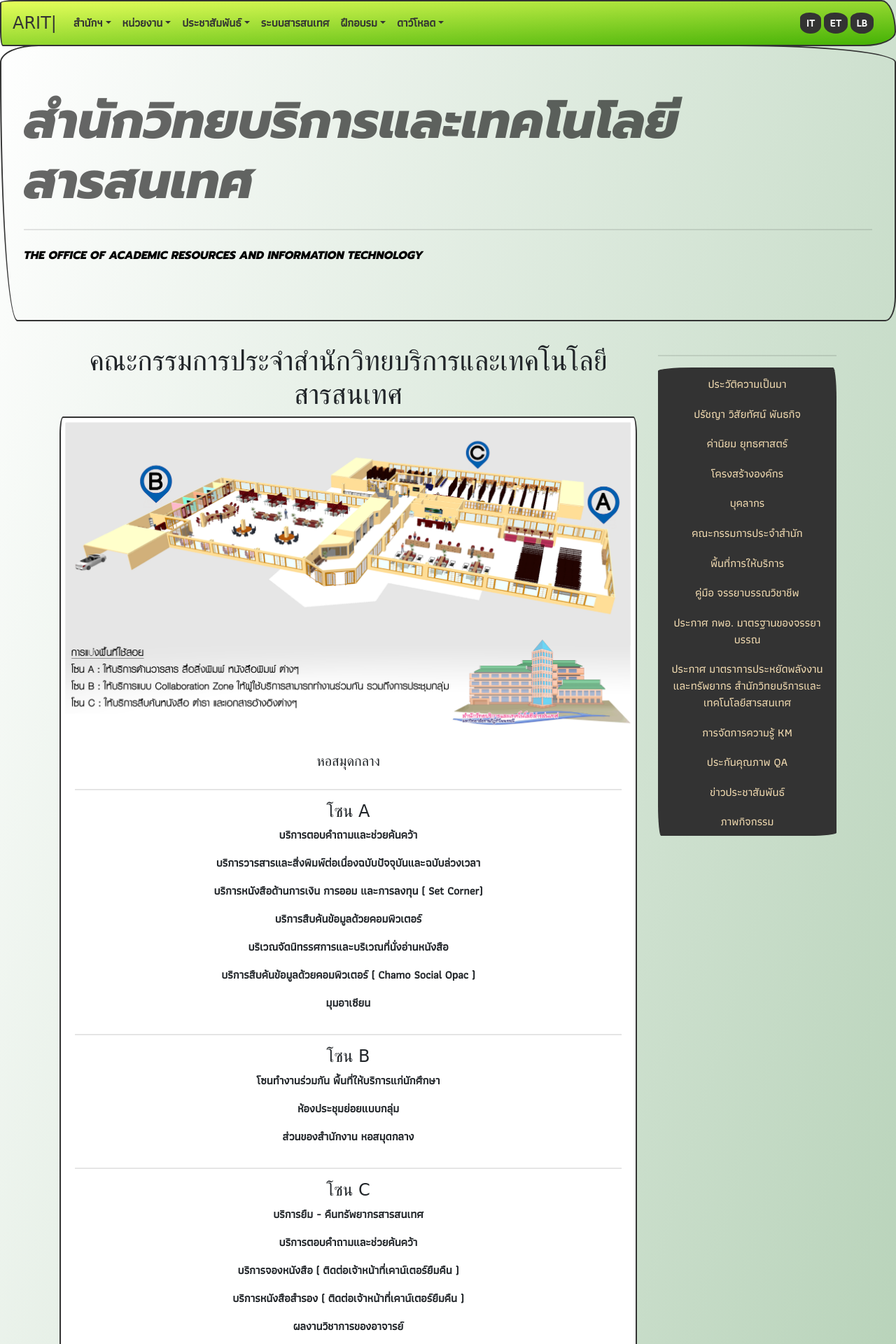
After one commit to kantanopcat/bootstrap.demo.true, a PHP site: page /area.php in a window 1280 px wide. The commit adds this page. Shown: the top 1920 px of the page at 70% size. Run offline with PHP 8.4, Linux system fonts and the light colour scheme; some libraries are stand-ins or nearby versions; some web fonts are replaced.

Commit message:
commit 9 16 2020

```diff
--- /dev/null
+++ b/area.php
@@ -0,0 +1,172 @@
+<!DOCTYPE html>
+<html lang="en">
+<head>
+    <meta charset="UTF-8">
+    <meta name="viewport" content="width=device-width, initial-scale=1.0">
+    <title> ARIT | สำนักวิทยบริการและเทคโนโลยีสารสนเทศ</title>
+    <LINK REL="SHORTCUT ICON" HREF="http://www.arit.rbru.ac.th/img/ico/RBRU.ico">
+    <link href="https://fonts.googleapis.com/css2?family=Athiti:wght@500&display=swap" rel="stylesheet"> <!-- font-family: 'Prompt', sans-serif; เมนู-->
+    <link href="https://fonts.googleapis.com/css2?family=Prompt:ital,wght@1,800&display=swap" rel="stylesheet"> <!-- font-family: 'Sriracha', cursive; header-->
+    <link href="https://fonts.googleapis.com/css2?family=Prompt:ital,wght@1,800&display=swap" rel="stylesheet"> <!-- font-family: 'Prompt', sans-serif; เนื้อหาทั่วไป-->
+    <link rel="stylesheet" href="css/stypesheet.css">
+
+    <link rel="stylesheet" href="https://stackpath.bootstrapcdn.com/bootswatch/4.5.2/sketchy/bootstrap.min.css" integrity="sha384-RxqHG2ilm4r6aFRpGmBbGTjsqwfqHOKy1ArsMhHusnRO47jcGqpIQqlQK/kmGy9R" crossorigin="anonymous">
+    <script src="https://code.jquery.com/jquery-3.5.1.slim.min.js" integrity="sha384-DfXdz2htPH0lsSSs5nCTpuj/zy4C+OGpamoFVy38MVBnE+IbbVYUew+OrCXaRkfj" crossorigin="anonymous"></script>
+    <script src="https://cdn.jsdelivr.net/npm/popper.js@1.16.1/dist/umd/popper.min.js" integrity="sha384-9/reFTGAW83EW2RDu2S0VKaIzap3H66lZH81PoYlFhbGU+6BZp6G7niu735Sk7lN" crossorigin="anonymous"></script>
+    <script src="https://stackpath.bootstrapcdn.com/bootstrap/4.5.2/js/bootstrap.min.js" integrity="sha384-B4gt1jrGC7Jh4AgTPSdUtOBvfO8shuf57BaghqFfPlYxofvL8/KUEfYiJOMMV+rV" crossorigin="anonymous"></script>
+    <script src="js/components.js"></script>
+
+
+
+</head>
+
+<body>
+
+    <main-manu></main-manu>
+
+    <header>
+        <div class="jumbotron">
+            <h1 class="display-3">สำนักวิทยบริการและเทคโนโลยีสารสนเทศ</h1>
+            <hr class="my-4">
+            <p>THE OFFICE OF ACADEMIC RESOURCES AND INFORMATION TECHNOLOGY</p>
+        </div>
+    </header>
+
+
+
+    <div class="container">
+      <div class="row">
+
+            <div class="col-sm-9">
+                <div class="row">
+                    <div class="col-sm-12">
+                        <h1>คณะกรรมการประจำสำนักวิทยบริการและเทคโนโลยีสารสนเทศ</h1>
+                    </div>
+                </div>
+
+               <div class="row">
+                    <div class="col-sm-12">
+                        <div class="card mb-3">
+                                <img class="card-img-top" src="img/AreaLib.jpg" alt="Card image cap">
+                                    <div class="card-body">
+                                        <h5 class="card-title">หอสมุดกลาง</h5>
+                                            <div class="row">
+                                                <div class="col-sm-12">
+                                                <hr>
+                                                <h4>โซน A</h4>
+                                                    <p>บริการตอบคำถามและช่วยค้นคว้า</p>
+                                                    <p>บริการวารสารและสิ่งพิมพ์ต่อเนื่องฉบับปัจจุบันและฉบับล่วงเวลา</p>
+                                                    <p>บริการหนังสือด้านการเงิน การออม และการลงทุน ( Set Corner)</p>
+                                                    <p>บริการสืบค้นข้อมูลด้วยคอมพิวเตอร์</p>
+                                                    <p>บริเวณจัดนิทรรศการและบริเวณที่นั่งอ่านหนังสือ</p>
+                                                    <p>บริการสืบค้นข้อมูลด้วยคอมพิวเตอร์ ( Chamo Social Opac )</p>
+                                                    <p>มุมอาเซียน</p>
+                                                </div>
+                                            </div>
+                                            <div class="row">
+                                                <div class="col-sm-12">
+                                                <hr>
+                                                <h4>โซน B</h4>
+                                                    <p>โซนทำงานร่วมกัน พื้นที่ให้บริการแก่นักศึกษา</p>
+                                                    <p>ห้องประชุมย่อยแบบกลุ่ม</p>
+                                                    <p>ส่วนของสำนักงาน หอสมุดกลาง</p>
+                                                </div>
+                                            </div>
+                                            <div class="row">
+                                                <div class="col-sm-12">
+                                                <hr>
+                                                <h4>โซน C</h4>
+                                                    <p>บริการยืม - คืนทรัพยากรสารสนเทศ</p>
+                                                    <p>บริการตอบคำถามและช่วยค้นคว้า</p>
+                                                    <p>บริการจองหนังสือ ( ติดต่อเจ้าหน้าที่เคาน์เตอร์ยืมคืน )</p>
+                                                    <p>บริการหนังสือสำรอง ( ติดต่อเจ้าหน้าที่เคาน์เตอร์ยืมคืน )</p>
+                                                    <p>ผลงานวิชาการของอาจารย์</p>
+                                                    <p>บริการหนังสือภาษาไทยทั่วไป หมวด 000 - 200 </p>
+                                                    <p>บริการหนังสือภาษาอังกฤษ หมวด 000 - 900</p>
+                                                    <p>หนังสืออ้างอิง งานวิจัย วิทยานิพนธ์ นวนิยาย </p>
+                                                    <p>บริการสืบค้นข้อมูลด้วยคอมพิวเตอร์ ( Chamo Social Opac )</p>
+                                                    <p>บริการตอบคำถามและช่วยค้นคว้า</p>
+                                                    <p>บริการหนังสือภาษาไทยทั่วไป หมวด 300 - 900</p>
+                                                    <p>บริการสืบค้นข้อมูลด้วยคอมพิวเตอร์ ( Chamo Social Opac )</p>
+                                                    <p>บริการสื่อโสตทัศน์ CD,VCD,DVD</p>
+                                                    <p>บริการถ่ายเอกสาร</p>
+                                                    <p>บริการยืมอัตโนมัติ</p>
+                                                    <p>บริเวณที่นั่งอ่านหนังสือ</p>
+                                                </div>
+                                            </div>
+                                    </div>
+                        </div>
+                    </div>
+               </div>
+
+                <div class="row">
+                    <div class="col-sm-12">
+                        <div class="card mb-3">
+                                <img class="card-img-top" src="img/F3-4.png" alt="Card image cap">
+                                    <div class="card-body">
+                                        <h5 class="card-title">อาคารเฉลิมพระเกียรติฉลองสิริราชสมบัติครบ 60 ปี (อาคาร35) ชั้น 3 , 4</h5>
+                                            <div class="row">
+                                                <div class="col-sm-12">
+                                                <hr>
+                                                <h5>ชั้น 3 กลุ่มงานศูนย์เทคโนโลยีสารสนเทศ</h5>
+                                                    <p>ห้องปฏิบัติการคอมพิวเตอร์ สำหรับบริการนักศึกษาและบุคลากรทั่วไป</p>
+                                                    <p>ห้องปฏิบัติการคอมพิวเตอร์ สำหรับการเรียนการสอน และการฝึกอบรม</p>
+                                                    <p>บริการด้านสารสนเทศลงทะเบีบนเครือข่ายไร้สาย</p>
+                                                    <p>งานบริการและซ่อมบำรุงเครื่องคอมพิวเตอร์</p>
+                                                    <p>บริการด้านระบบสารสนเทศเพื่อการบริการ</p>
+                                                    <p>งานระบบเครือข่าย</p>
+                                                </div>
+                                            </div>
+                                            <div class="row">
+                                                <div class="col-sm-12">
+                                                <hr>
+                                                <h4>ชั้น 4 กลุ่มงานบริหารงานทั่วไป</h4>
+                                                    <p>งานบุคลากร</p>
+                                                    <p>งานธุรการ </p>
+                                                    <p>งานอาคารสถานที่</p>
+                                                    <p>งานการเงิน</p>
+                                                    <p>งานพัสดุ</p>
+                                                    <p>งานนโยบายและแผนงาน</p>
+                                                    <p>งานประกันคุณภาพ</p>
+                                                    <p>งานประชาสัมพันธ์</p>
+                                                    <p>งานฝึกอบรม</p>
+                                                    <p>งานเลขานุการ</p>
+                                                </div>
+                                            </div>
+                                            <div class="row">
+                                                <div class="col-sm-12">
+                                                <hr>
+                                                <h4>ชั้น 4 กลุ่มงานศูนย์เทคโนโลยีการศึกษา</h4>
+                                                    <p>งานบริการผลิตสื่อ ถ่ายภาพนิ่ง วีดิทัศน์ ผลิตงานกราฟฟิค</p>
+                                                    <p>งานนวัตกรรมการศึกษา ผลิตสื่อบทเรียนออนไลน์ (e-Learning) </p>
+                                                    <p>ห้องสตูดิโอสำหรับผลิตสื่อการสอน</p>
+                                                </div>
+                                            </div>
+                                    </div>
+                        </div>
+                    </div>
+               </div>
+
+
+            </div>
+
+
+            <div class="col-sm-3">
+                <hr>
+                <main-amenu></main-amenu>
+            </div>
+
+      </div>
+    </div>
+
+
+
+    <main-footer></main-footer>
+
+
+
+
+
+
+</body>
+</html>
--- a/board.php
+++ b/board.php
@@ -47,9 +47,9 @@
                <div class="row">
                 <div class="col-sm-12">
                     <div class="list-group">
-                        <a href="#" class="list-group-item list-group-item-action active">
+                        <h5  class="list-group-item list-group-item-action active">
                             ประจำปี
-                        </a>
+                        </h5>
                         <a href="http://www.arit.rbru.ac.th/Document/org/manage_aritc53.pdf"
                         class="list-group-item list-group-item-action">2553</a>
                         <a href="http://www.arit.rbru.ac.th/Document/org/manage_aritc54.pdf"
--- a/css/stypesheet.css
+++ b/css/stypesheet.css
@@ -7,7 +7,7 @@
 body{
     width: 100%;
     height: auto;
-    background: linear-gradient(to bottom right, #ffffff , #d1c78b);
+    background: linear-gradient(to bottom right, #ffffff , #9dc29f);
      -moz-background-size: cover;
      background-size: cover;
 }
@@ -38,7 +38,7 @@ header h1{
 }
 
 nav{
-    background: linear-gradient(to bottom right, #f5ffbd , #9b6635);
+    background: linear-gradient(to bottom right, #e6ff5b , #44b105);
     font-family: 'Athiti', sans-serif;
 }
 
@@ -362,10 +362,11 @@ input:checked ~ .questions {
 }
 
 
-
-
-
-
+/* พื้นที่ */
+.con-body{
+    justify-items: start;
+    text-align: start;
+}
 
 
 
--- a/js/components.js
+++ b/js/components.js
@@ -169,11 +169,11 @@ class amenu extends HTMLElement {
       <button type="button" class="btn btn-primary"><a href="structure.php">โครงสร้างองค์กร</a></button>
       <button type="button" class="btn btn-primary"><a href="personnel.php">บุคลากร</a></button>
       <button type="button" class="btn btn-primary"><a href="board.php">คณะกรรมการประจำสำนัก</a></button>
-      <button type="button" class="btn btn-primary"><a href="#">พื้นที่การให้บริการ</a></button>
+      <button type="button" class="btn btn-primary"><a href="area.php">พื้นที่การให้บริการ</a></button>
       <button type="button" class="btn btn-primary"><a href="http://www.arit.rbru.ac.th/Document/janya.pdf">คู่มือ จรรยาบรรณวิชาชีพ</a></button>
       <button type="button" class="btn btn-primary"><a href="http://www.arit.rbru.ac.th/Document/ethics.pdf">ประกาศ กพอ. มาตรฐานของจรรยาบรรณ</a></button>
       <button type="button" class="btn btn-primary"><a href="http://www.arit.rbru.ac.th/Document/power_save.pdf">ประกาศ มาตราการประหยัดพลังงานและทรัพยากร สำนักวิทยบริการและเทคโนโลยีสารสนเทศ</a></button>
-      <button type="button" class="btn btn-primary"><a href="#">การจัดการความรู้ KM</a></button>
+      <button type="button" class="btn btn-primary"><a href="km.php">การจัดการความรู้ KM</a></button>
       <button type="button" class="btn btn-primary"><a href="#">ประกันคุณภาพ QA</a></button>
       <button type="button" class="btn btn-primary"><a href="#">ข่าวประชาสัมพันธ์</a></button>
       <button type="button" class="btn btn-primary"><a href="#">ภาพกิจกรรม </a></button>
```
Also changed, not shown: km.php (added, +143 -0 lines), README.md, img/AreaLib.jpg (added), img/F3-4.png (added).
